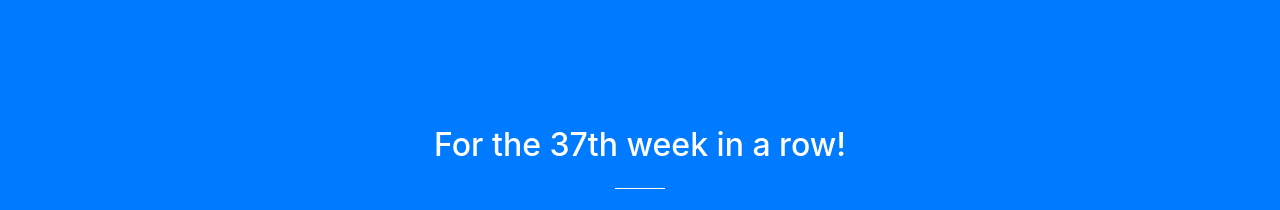
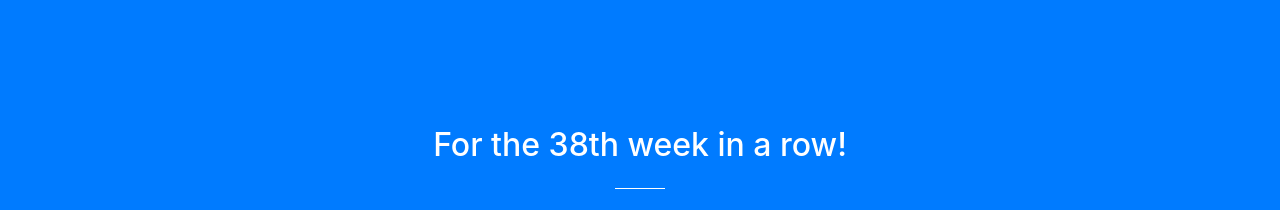
Before and after one commit to fbocain/goodest, a website with bundled scripts: page index.html in a window 1280 px wide. Shown: the part 802-1012 px from the top of the page. Built offline with nearby package versions, Linux system fonts and the light colour scheme.

Commit message:
Update index.html

```diff
--- a/index.html
+++ b/index.html
@@ -75,7 +75,7 @@
       <div class="container">
         <div class="row">
           <div class="col-lg-8 mx-auto text-center">
-            <h2 class="section-heading text-white">For the 37th week in a row!</h2>
+            <h2 class="section-heading text-white">For the 38th week in a row!</h2>
             <hr class="light my-4">
             <p class="text-faded mb-4">Gooder than the competition!</p>
             <a class="btn btn-light btn-xl js-scroll-trigger" href="#services">It's Donovan!</a>
```
